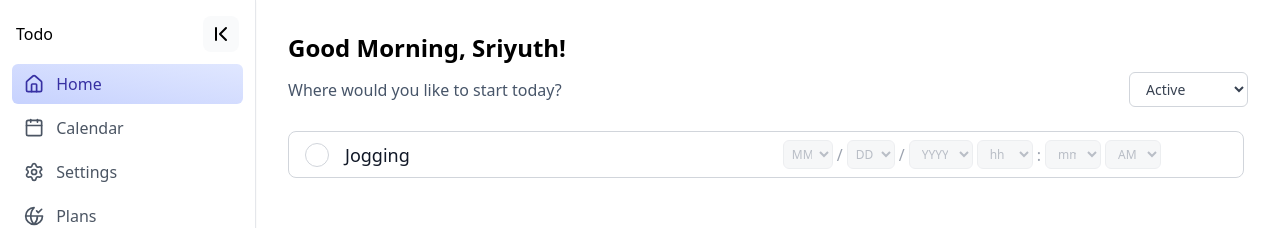
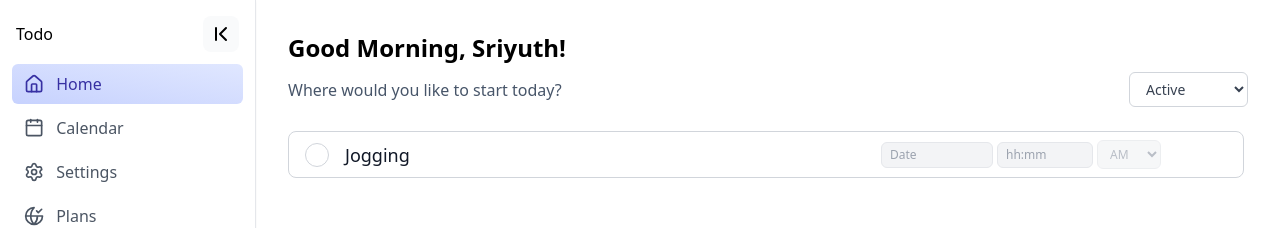
Before and after one commit to sriyuthyerramshetty-bot/DE-cognizant-project, a React (Vite) app: page / in a window 1280 px wide. Shown: the top 228 px of the page. Built offline with nearby package versions, Linux system fonts and the light colour scheme.

Commit message:
calendar picker + manual time selection

```diff
--- a/package.json
+++ b/package.json
@@ -10,8 +10,10 @@
     "preview": "vite preview"
   },
   "dependencies": {
+    "date-fns": "^4.4.0",
     "lucide-react": "^1.21.0",
     "react": "^19.2.6",
+    "react-datepicker": "^9.1.0",
     "react-dom": "^19.2.6",
     "react-router-dom": "^7.18.0"
   },
--- a/src/components/DueDateInput.jsx
+++ b/src/components/DueDateInput.jsx
@@ -1,4 +1,6 @@
 import { useEffect, useState } from 'react'
+import DatePicker from 'react-datepicker'
+import 'react-datepicker/dist/react-datepicker.css'
 import { formatDateOnly, formatDateTime, isNowOrFuture } from '../utils/dueDate'
 
 const maybeRequestNotificationPermission = () => {
@@ -21,64 +23,53 @@ function DueDateInput({
   isEditable = false,
   onRequestExitEdit,
 }) {
-  const [month, setMonth] = useState('')
-  const [day, setDay] = useState('')
-  const [year, setYear] = useState('')
-  const [hour, setHour] = useState('')
-  const [minute, setMinute] = useState('')
+  const [selectedDate, setSelectedDate] = useState(null)
+  const [timeText, setTimeText] = useState('')
   const [meridiem, setMeridiem] = useState('AM')
   const [containerElement, setContainerElement] = useState(null)
+  const [isAnyCalendarOpen, setIsAnyCalendarOpen] = useState(false)
   const isInputDisabled = isCompleted || !isEditable
   const currentYear = new Date().getFullYear()
-  const yearOptions = Array.from({ length: 11 }, (_, index) => String(currentYear + index))
-  const monthOptions = Array.from({ length: 12 }, (_, index) => String(index + 1).padStart(2, '0'))
-  const dayOptions = Array.from({ length: 31 }, (_, index) => String(index + 1).padStart(2, '0'))
-  const hourOptions = Array.from({ length: 12 }, (_, index) => String(index + 1).padStart(2, '0'))
-  const minuteOptions = Array.from({ length: 60 }, (_, index) => String(index).padStart(2, '0'))
 
   const hydrateFromValue = (nextValue) => {
     if (!nextValue) {
-      setMonth('')
-      setDay('')
-      setYear('')
-      setHour('')
-      setMinute('')
+      setSelectedDate(null)
+      setTimeText('')
       setMeridiem('AM')
       return
     }
 
     const dateTimeMatch = /^(\d{4})-(\d{2})-(\d{2})\s(\d{2}):(\d{2})$/.exec(nextValue)
     if (dateTimeMatch) {
-      const hour24 = Number(dateTimeMatch[4])
-      const minute = dateTimeMatch[5]
-      const nextMeridiem = hour24 >= 12 ? 'PM' : 'AM'
-      const hour12 = hour24 % 12 === 0 ? 12 : hour24 % 12
+      const year = Number(dateTimeMatch[1])
+      const month = Number(dateTimeMatch[2])
+      const day = Number(dateTimeMatch[3])
+      const hour = Number(dateTimeMatch[4])
+      const minute = Number(dateTimeMatch[5])
+      const dateValue = new Date(year, month - 1, day, 0, 0, 0, 0)
+      const hour12 = hour % 12 === 0 ? 12 : hour % 12
+      const nextMeridiem = hour >= 12 ? 'PM' : 'AM'
 
-      setYear(dateTimeMatch[1])
-      setMonth(dateTimeMatch[2])
-      setDay(dateTimeMatch[3])
-      setHour(String(hour12).padStart(2, '0'))
-      setMinute(minute)
+      setSelectedDate(Number.isNaN(dateValue.getTime()) ? null : dateValue)
+      setTimeText(`${String(hour12).padStart(2, '0')}:${String(minute).padStart(2, '0')}`)
       setMeridiem(nextMeridiem)
       return
     }
 
     const dateOnlyMatch = /^(\d{4})-(\d{2})-(\d{2})$/.exec(nextValue)
     if (dateOnlyMatch) {
-      setYear(dateOnlyMatch[1])
-      setMonth(dateOnlyMatch[2])
-      setDay(dateOnlyMatch[3])
-      setHour('')
-      setMinute('')
+      const year = Number(dateOnlyMatch[1])
+      const month = Number(dateOnlyMatch[2])
+      const day = Number(dateOnlyMatch[3])
+      const dateValue = new Date(year, month - 1, day, 0, 0, 0, 0)
+      setSelectedDate(Number.isNaN(dateValue.getTime()) ? null : dateValue)
+      setTimeText('')
       setMeridiem('AM')
       return
     }
 
-    setMonth('')
-    setDay('')
-    setYear('')
-    setHour('')
-    setMinute('')
+    setSelectedDate(null)
+    setTimeText('')
     setMeridiem('AM')
   }
 
@@ -87,23 +78,40 @@ function DueDateInput({
   }, [taskId, value])
 
   const clearAllFields = () => {
-    setMonth('')
-    setDay('')
-    setYear('')
-    setHour('')
-    setMinute('')
+    setSelectedDate(null)
+    setTimeText('')
     setMeridiem('AM')
     onClear(taskId)
   }
 
+  const isTodayOrFutureDate = (date) => {
+    const selectedDay = new Date(date)
+    selectedDay.setHours(0, 0, 0, 0)
+
+    const today = new Date()
+    today.setHours(0, 0, 0, 0)
+
+    return selectedDay.getTime() >= today.getTime()
+  }
+
   const buildParsedDue = () => {
-    const monthNumber = Number(month)
-    const dayNumber = Number(day)
-    const yearNumber = Number(year)
+    const hasTypedTime = Boolean(timeText.trim())
 
-    if (!month || !day || !year) {
+    if (!selectedDate && !hasTypedTime) {
       return null
     }
+
+    if (!selectedDate && hasTypedTime) {
+      return null
+    }
+
+    if (!selectedDate) {
+      return null
+    }
+
+    const yearNumber = selectedDate.getFullYear()
+    const monthNumber = selectedDate.getMonth() + 1
+    const dayNumber = selectedDate.getDate()
 
     if (
       Number.isNaN(monthNumber) ||
@@ -122,13 +130,14 @@ function DueDateInput({
     let minuteNumber = 0
     let hasTime = false
 
-    if ((hour && !minute) || (!hour && minute)) {
-      return null
-    }
+    if (hasTypedTime) {
+      const timeMatch = /^(\d{1,2}):(\d{2})$/.exec(timeText.trim())
+      if (!timeMatch) {
+        return null
+      }
 
-    if (hour && minute) {
-      const hour12 = Number(hour)
-      minuteNumber = Number(minute)
+      const hour12 = Number(timeMatch[1])
+      minuteNumber = Number(timeMatch[2])
       hasTime = true
 
       if (
@@ -182,8 +191,11 @@ function DueDateInput({
     }
 
     const parsedDue = buildParsedDue()
+    const isValidDueValue = parsedDue
+      ? (parsedDue.hasTime ? isNowOrFuture(parsedDue.date) : isTodayOrFutureDate(parsedDue.date))
+      : false
 
-    if (!parsedDue || !isNowOrFuture(parsedDue.date)) {
+    if (!isValidDueValue) {
       clearAllFields()
       return
     }
@@ -195,6 +207,10 @@ function DueDateInput({
 
   const commitIfLeavingControl = () => {
     if (isInputDisabled) {
+      return
+    }
+
+    if (isAnyCalendarOpen) {
       return
     }
 
@@ -224,6 +240,27 @@ function DueDateInput({
     event.currentTarget.blur()
   }
 
+  const handleCalendarClose = () => {
+    setIsAnyCalendarOpen(false)
+    commitValue()
+  }
+
+  const formatTimeInput = (rawValue) => {
+    const digits = rawValue.replace(/\D/g, '').slice(0, 4)
+
+    if (digits.length <= 2) {
+      return digits
+    }
+
+    return `${digits.slice(0, 2)}:${digits.slice(2)}`
+  }
+
+  const sharedInputClasses = `rounded-md border px-2 py-1 text-xs outline-none ${
+    isInputDisabled
+      ? 'border-gray-200 bg-gray-100 text-gray-400 cursor-not-allowed'
+      : 'border-gray-300 bg-white text-gray-700 focus:border-gray-400'
+  }`
+
   return (
     <div
       ref={setContainerElement}
@@ -231,115 +268,47 @@ function DueDateInput({
       onBlur={commitIfLeavingControl}
       aria-label={`Due date inputs for ${taskName || 'task'}`}
     >
-      <select
-        value={month}
+      <DatePicker
+        selected={selectedDate}
+        onChange={(nextValue) => setSelectedDate(nextValue)}
+        onKeyDown={handleEnterCommit}
+        onCalendarOpen={() => setIsAnyCalendarOpen(true)}
+        onCalendarClose={handleCalendarClose}
         disabled={isInputDisabled}
-        onChange={(event) => setMonth(event.target.value)}
+        dateFormat="MM/dd/yyyy"
+        placeholderText="Date"
+        todayButton="Today"
+        showMonthDropdown
+        showYearDropdown
+        dropdownMode="select"
+        yearDropdownItemNumber={11}
+        minDate={new Date(currentYear, 0, 1)}
+        maxDate={new Date(currentYear + 10, 11, 31)}
+        popperClassName="z-50"
+        className={`w-28 ${sharedInputClasses}`}
+        ariaLabelledBy={`Due date for ${taskName || 'task'}`}
+      />
+      <input
+        type="text"
+        inputMode="numeric"
+        maxLength={5}
+        value={timeText}
+        disabled={isInputDisabled}
+        onChange={(event) => {
+          setTimeText(formatTimeInput(event.target.value))
+        }}
         onKeyDown={handleEnterCommit}
-        className={`w-[50px] rounded-md border px-1 py-1 text-xs outline-none ${
-          isInputDisabled
-            ? 'border-gray-200 bg-gray-100 text-gray-400 cursor-not-allowed'
-            : 'border-gray-300 bg-white text-gray-700 focus:border-gray-400'
-        }`}
-        aria-label={`Month for ${taskName || 'task'}`}
-      >
-        <option value="">MM</option>
-        {monthOptions.map((option) => (
-          <option key={option} value={option}>
-            {option}
-          </option>
-        ))}
-      </select>
-      <span className="text-gray-400">/</span>
-      <select
-        value={day}
-        disabled={isInputDisabled}
-        onChange={(event) => setDay(event.target.value)}
-        onKeyDown={handleEnterCommit}
-        className={`w-12 rounded-md border px-1 py-1 text-xs outline-none ${
-          isInputDisabled
-            ? 'border-gray-200 bg-gray-100 text-gray-400 cursor-not-allowed'
-            : 'border-gray-300 bg-white text-gray-700 focus:border-gray-400'
-        }`}
-        aria-label={`Day for ${taskName || 'task'}`}
-      >
-        <option value="">DD</option>
-        {dayOptions.map((option) => (
-          <option key={option} value={option}>
-            {option}
-          </option>
-        ))}
-      </select>
-      <span className="text-gray-400">/</span>
-      <select
-        value={year}
-        disabled={isInputDisabled}
-        onChange={(event) => setYear(event.target.value)}
-        onKeyDown={handleEnterCommit}
-        className={`w-16 rounded-md border px-2 py-1 text-xs outline-none ${
-          isInputDisabled
-            ? 'border-gray-200 bg-gray-100 text-gray-400 cursor-not-allowed'
-            : 'border-gray-300 bg-white text-gray-700 focus:border-gray-400'
-        }`}
-        aria-label={`Year for ${taskName || 'task'}`}
-      >
-        <option value="">YYYY</option>
-        {yearOptions.map((option) => (
-          <option key={option} value={option}>
-            {option}
-          </option>
-        ))}
-      </select>
-      <select
-        value={hour}
-        disabled={isInputDisabled}
-        onChange={(event) => setHour(event.target.value)}
-        onKeyDown={handleEnterCommit}
-        className={`w-14 rounded-md border px-2 py-1 text-xs outline-none ${
-          isInputDisabled
-            ? 'border-gray-200 bg-gray-100 text-gray-400 cursor-not-allowed'
-            : 'border-gray-300 bg-white text-gray-700 focus:border-gray-400'
-        }`}
-        aria-label={`Hour for ${taskName || 'task'} (optional)`}
-      >
-        <option value="">hh</option>
-        {hourOptions.map((option) => (
-          <option key={option} value={option}>
-            {option}
-          </option>
-        ))}
-      </select>
-      <span className="text-gray-400">:</span>
-      <select
-        value={minute}
-        disabled={isInputDisabled}
-        onChange={(event) => setMinute(event.target.value)}
-        onKeyDown={handleEnterCommit}
-        className={`w-14 rounded-md border px-2 py-1 text-xs outline-none ${
-          isInputDisabled
-            ? 'border-gray-200 bg-gray-100 text-gray-400 cursor-not-allowed'
-            : 'border-gray-300 bg-white text-gray-700 focus:border-gray-400'
-        }`}
-        aria-label={`Minute for ${taskName || 'task'} (optional)`}
-      >
-        <option value="">mm</option>
-        {minuteOptions.map((option) => (
-          <option key={option} value={option}>
-            {option}
-          </option>
-        ))}
-      </select>
+        placeholder="hh:mm"
+        className={`w-24 ${sharedInputClasses}`}
+        aria-label={`Due time for ${taskName || 'task'} (optional)`}
+      />
       <select
         value={meridiem}
         disabled={isInputDisabled}
         onChange={(event) => setMeridiem(event.target.value)}
         onKeyDown={handleEnterCommit}
-        className={`w-14 rounded-md border px-2 py-1 text-xs outline-none ${
-          isInputDisabled
-            ? 'border-gray-200 bg-gray-100 text-gray-400 cursor-not-allowed'
-            : 'border-gray-300 bg-white text-gray-700 focus:border-gray-400'
-        }`}
-        aria-label={`AM or PM for ${taskName || 'task'}`}
+        className={`w-16 ${sharedInputClasses}`}
+        aria-label={`AM or PM for ${taskName || 'task'} (optional)`}
       >
         <option value="AM">AM</option>
         <option value="PM">PM</option>
--- a/src/pages/Todo.jsx
+++ b/src/pages/Todo.jsx
@@ -233,10 +233,10 @@ function Todo() {
           return (
             <div
               key={task.id}
-              className={`overflow-hidden transition-all duration-300 ease-in-out ${
+              className={`transition-all duration-300 ease-in-out ${
                 isAnimatingOut
-                  ? 'max-h-0 opacity-0 -translate-y-2 mb-0'
-                  : 'max-h-28 opacity-100 translate-y-0 mb-3'
+                  ? 'overflow-hidden max-h-0 opacity-0 -translate-y-2 mb-0'
+                  : 'overflow-visible max-h-28 opacity-100 translate-y-0 mb-3'
               }`}
             >
               <div
```
Also changed, not shown: 1 other file (tests, documents, lock files or other folders).
